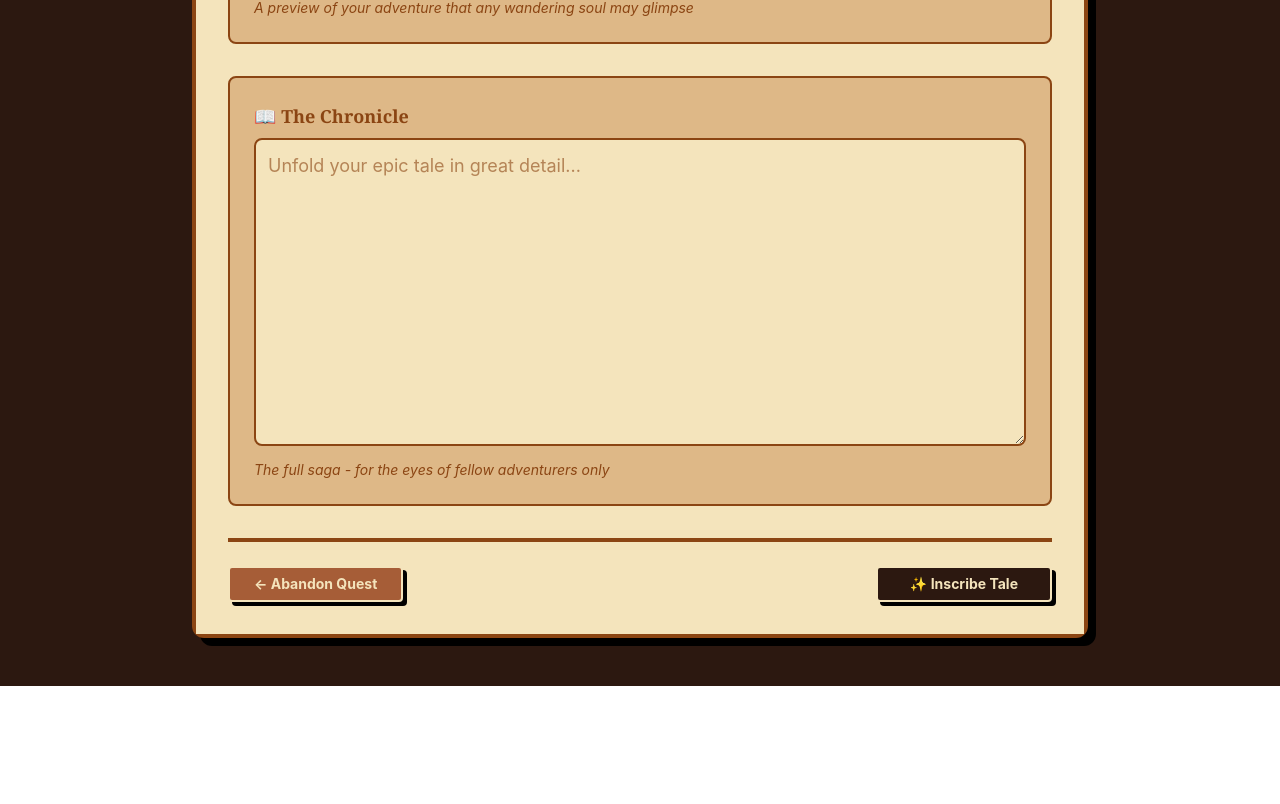
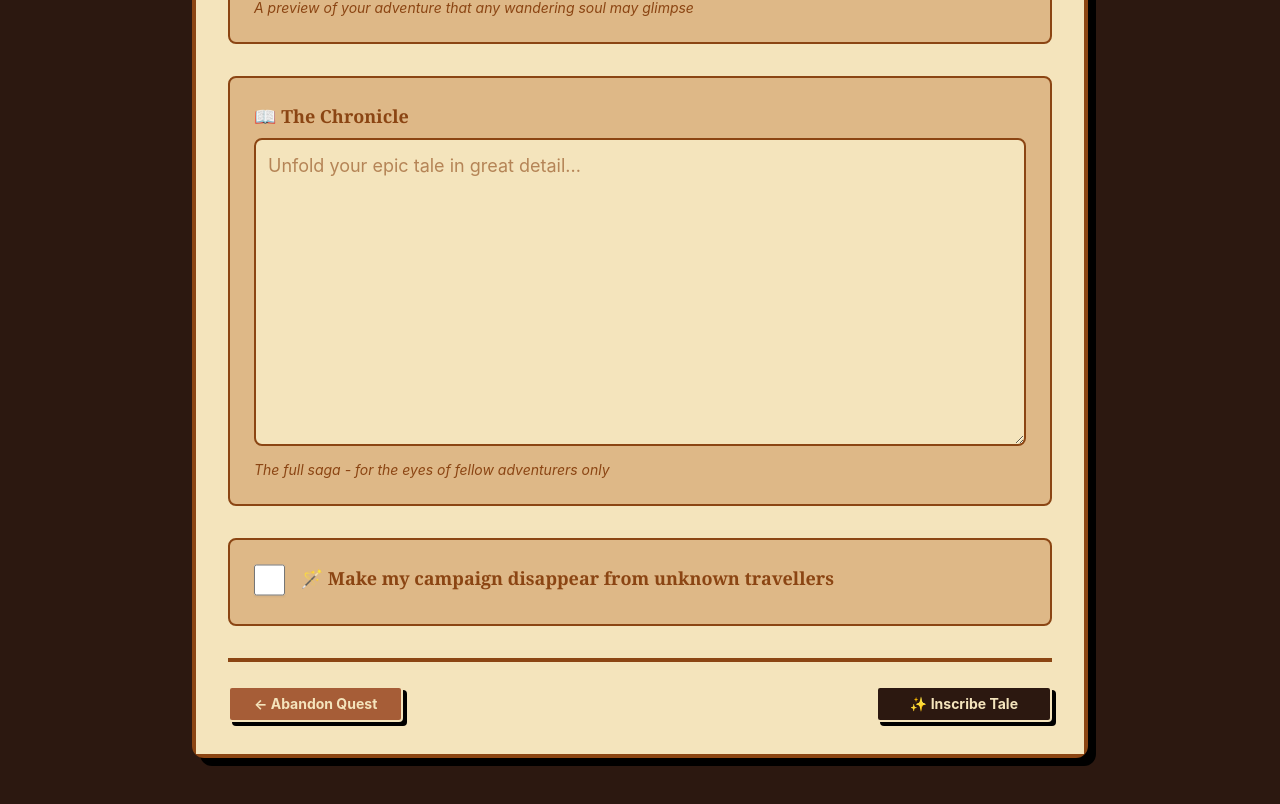
Before and after one commit to TylerGilman/dnd-game, a React (Vite) app in the folder client/: page /campaigns/new in a window 1280 px wide. Shown: the part 706-1510 px from the top of the page. Before the commit the page ends 1392 px from the top, so only its background shows below. Built offline with nearby package versions, Linux system fonts and the light colour scheme; no server answers.

Commit message:
fixed #19

```diff
--- a/client/src/pages/CreateCampaignPage.tsx
+++ b/client/src/pages/CreateCampaignPage.tsx
@@ -13,6 +13,7 @@ interface CampaignForm {
   title: string;
   description: string;
   content: string;
+  isHidden: boolean;
 }
 
 export const CreateCampaignPage = () => {
@@ -23,7 +24,8 @@ export const CreateCampaignPage = () => {
   const [form, setForm] = useState<CampaignForm>({
     title: '',
     description: '',
-    content: ''
+    content: '',
+    isHidden: false
   });
 
   const handleChange = (e: React.ChangeEvent<HTMLInputElement | HTMLTextAreaElement>) => {
@@ -152,6 +154,20 @@ const handleSubmit = async (e: React.FormEvent) => {
                   </p>
                 </div>
 
+                <div className="flex justify-left align-middle bg-[#deb887] p-6 rounded-lg border-2 border-[#8B4513] accent-[#8B4513]">
+                  <Input
+                      id="isHidden"
+                      name="isHidden"
+                      type="checkbox"
+                      checked={form.isHidden}
+                      onChange={handleChange}
+                      required
+                      className="w-8 h-8 bg-[#f4e4bc] border-2 border-[#8B4513] text-[#2c1810] placeholder-[#8B4513]/60 focus:ring-2 focus:ring-[#8B4513] text-lg p-3"
+                  />
+                  <label htmlFor="isHidden" className="pl-4 w-full block text-lg font-serif font-bold text-[#8B4513] mb-2">
+                    🪄 Make my campaign disappear from unknown travellers
+                  </label>
+                </div>
                 <div className="flex justify-between pt-6 border-t-4 border-[#8B4513] mt-8">
                   <Button
                       type="button"
```
Also changed, not shown: 1 other file (tests, documents, lock files or other folders). Lines whose indentation alone changed are shown as unchanged.
